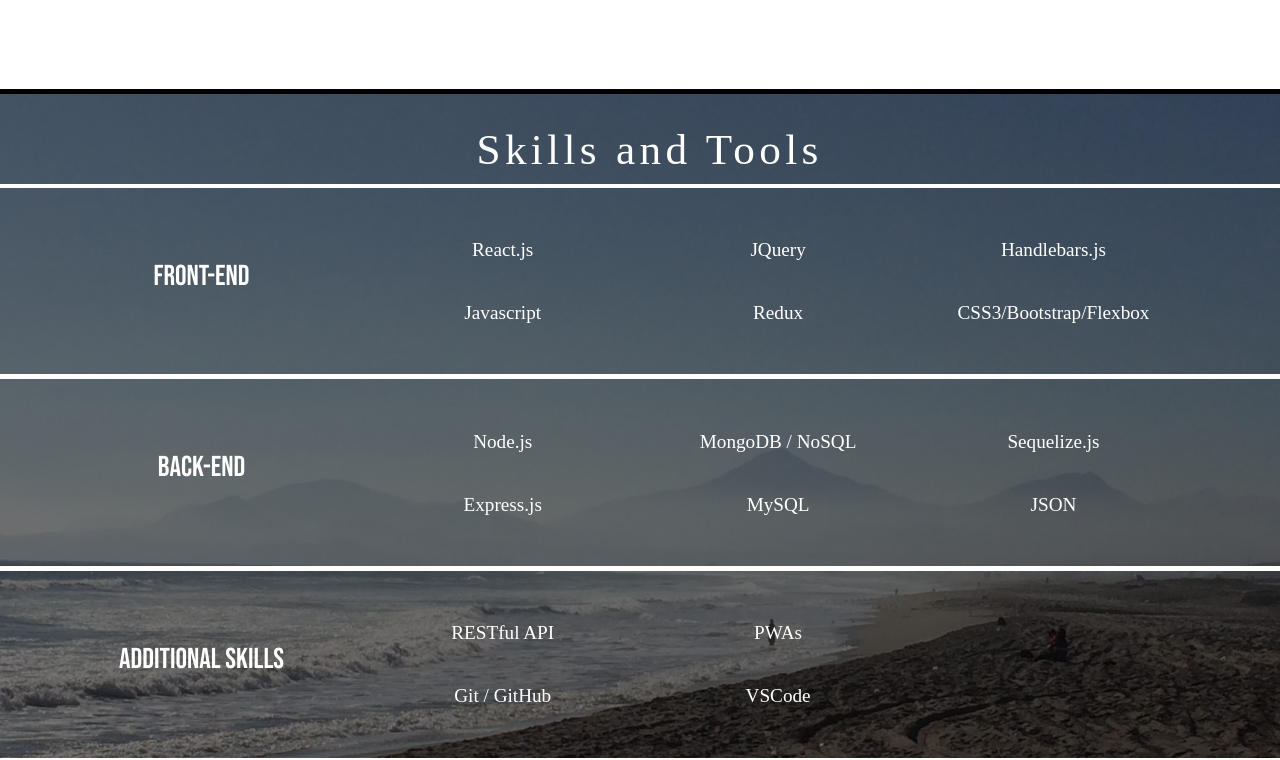
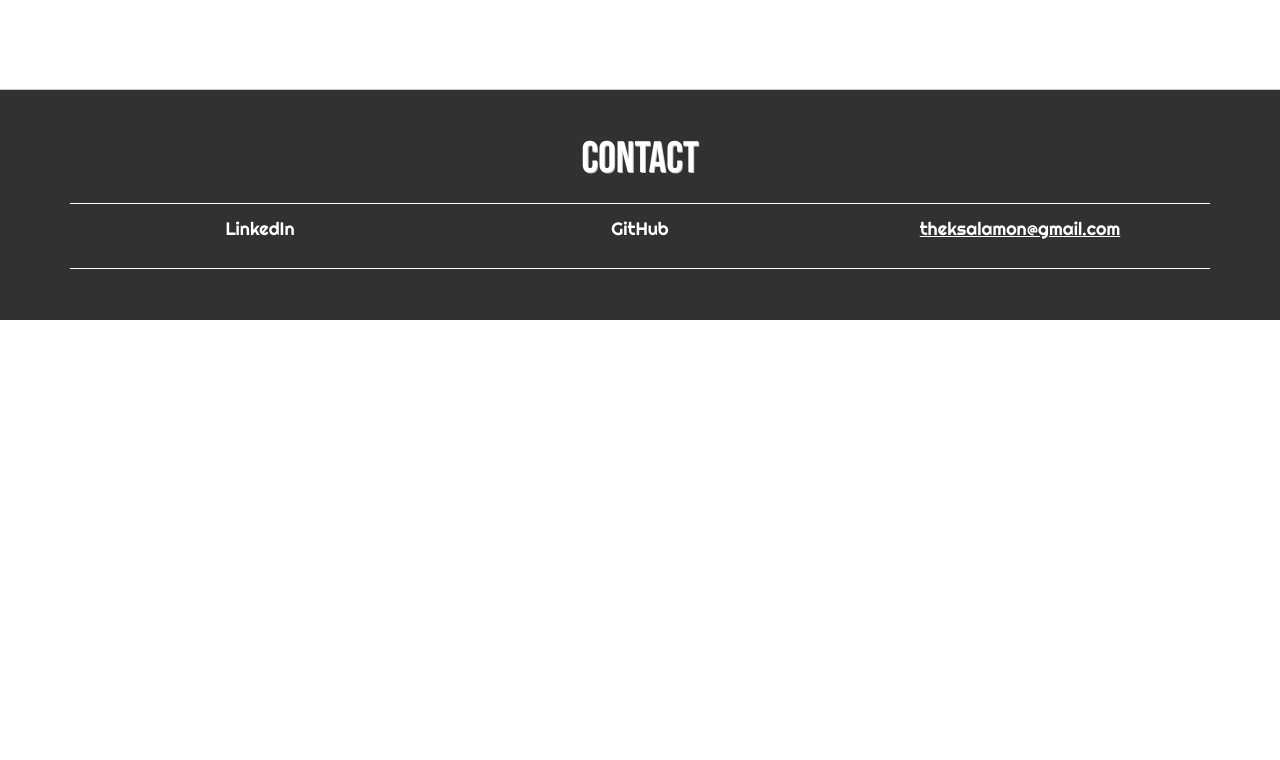
Before and after one commit to kevin-salamon/React-Portfolio, a React (Create React App) app: page / in a window 1280 px wide. Shown: the part 1448-2208 px from the top of the page. After the commit the page ends 1768 px from the top, so only its background shows below. Built offline with nearby package versions, Linux system fonts and the light colour scheme; a web font is replaced by a local one.

Commit message:
added final changes to skills section for now

```diff
--- a/src/App.js
+++ b/src/App.js
@@ -39,7 +39,7 @@
         </div>
       </div>
     </div>
-    <Skills/>
+    {/* <Skills/> */}
     <Footer />
   </>
   );
--- a/src/components/Skills.js
+++ b/src/components/Skills.js
@@ -8,7 +8,7 @@
             <div className="skill-area-title">
                 <h1>Skills and Tools</h1>
             </div>
-            <div className="skills-section-flex" style={{borderTop: "4px solid white"}}>
+            <div className="skills-section-flex" style={{borderTop: "3px solid silver"}}>
                 <div className="skill-box-title">
                     <h1>Front-end</h1>
                 </div>
@@ -42,7 +42,7 @@
                     <h1>JSON</h1>
                 </div>
                 </div>
-            <div className="skills-section-flex" style={{borderBottom: "4px solid white"}}>
+            <div className="skills-section-flex" style={{borderBottom: "3px solid silver"}}>
                 <div className="skill-box-title">
                     <h1 className="text-center">Additional Skills</h1>
                 </div>
--- a/src/style.css
+++ b/src/style.css
@@ -237,18 +237,15 @@
 
 .skills-container {
     width: 100%;
-    padding-top: 30px;
-    padding-bottom: 60px;
+    padding-top: 50px;
+    padding-bottom: 80px;
     border-top: 5px solid black;
-    background: linear-gradient(
-        rgba(0, 0, 0, 0.55),
-        rgba(0, 0, 0, 0.55)
-      ), url("assets/images/mountains2.jpg") center;
-    -webkit-background-size: cover;
-    -moz-background-size: cover;
-    -o-background-size: cover;
-    background-size: cover;
-    color: white;
+    background-color: whitesmoke;
+    outline: 0;
+    outline-color: initial;
+    outline-style: initial;
+    outline-width: 0px;
+    color: black;
 }
 
 .skill-area-title {
@@ -263,6 +260,7 @@
     font-size: 2.7em;
     letter-spacing: 0.1em;
     font-family: 'Lusitana', serif;
+    text-shadow: 2px 2px silver;
 }
 
 .skills-section-flex {
@@ -272,8 +270,9 @@
     flex-wrap: wrap;
     justify-content: center;
     border-top: 3px solid white;
-    border-bottom: 2px solid white;
+    border-bottom: 2px solid silver;
     padding: 5px;
+    background-color: white;
 }
 
 .skill-box-title {
@@ -282,6 +281,7 @@
     align-items: center;
     justify-content: center;
     margin-right: 4%;
+    text-shadow: 1px 1px silver;
 }
 
 .skill-box-title h1 {
@@ -305,7 +305,6 @@
     margin-top: 10%;
     margin-bottom: 10%;
     font-family: 'Lusitana', serif;
-    color: white;
 }
 
 
```
